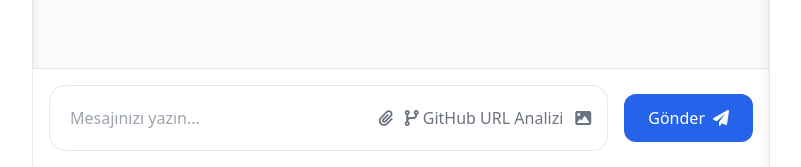
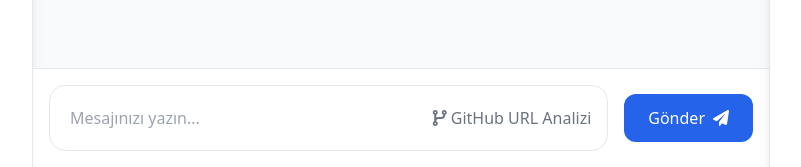
Before and after one commit to Tavuk-Pilav/python-learning-ai, a Flask app: page / in a window 1280 px wide. Shown: the part 633-800 px from the top of the page, without its empty margins (223-1024 px from the left). Run offline with Flask 3, Linux system fonts and the light colour scheme; the visitor is signed in with stand-in values (Sample User, id 1); data that the repository does not hold is empty; parts of the project's set-up code (start-up, migrations or seed data) failed here and were passed over; some libraries are stand-ins or nearby versions.

Commit message:
Update index.html

```diff
--- a/templates/index.html
+++ b/templates/index.html
@@ -88,18 +88,14 @@
                     <div class="input-wrapper">
                         <input type="text" id="message-input" placeholder="Mesajınızı yazın..." class="dark:bg-gray-600 dark:text-white">
                         <div class="input-actions">
-                            <button class="action-button">
-                                <i class="fas fa-paperclip"></i>
-                            </button>
+
 
                             <a href="https://feedback-agent.onrender.com/" target="_blank">
                                 <button class="action-button" id="analyze-code-button">
                                     <i class="fas fa-code-branch"></i> GitHub URL Analizi
                                 </button>
                             </a>
-                            <button class="action-button">
-                                <i class="fas fa-image"></i>
-                            </button>
+
                         </div>
                     </div>
                     <button id="send-button" class="dark:bg-blue-600">
```
